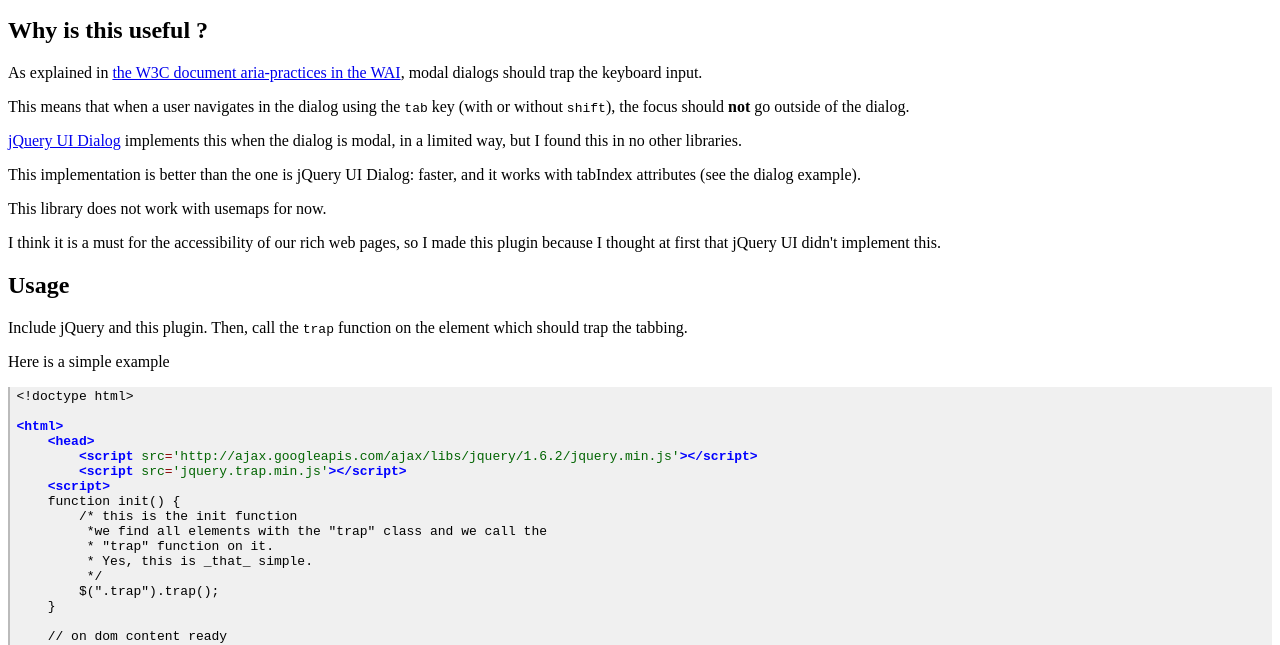
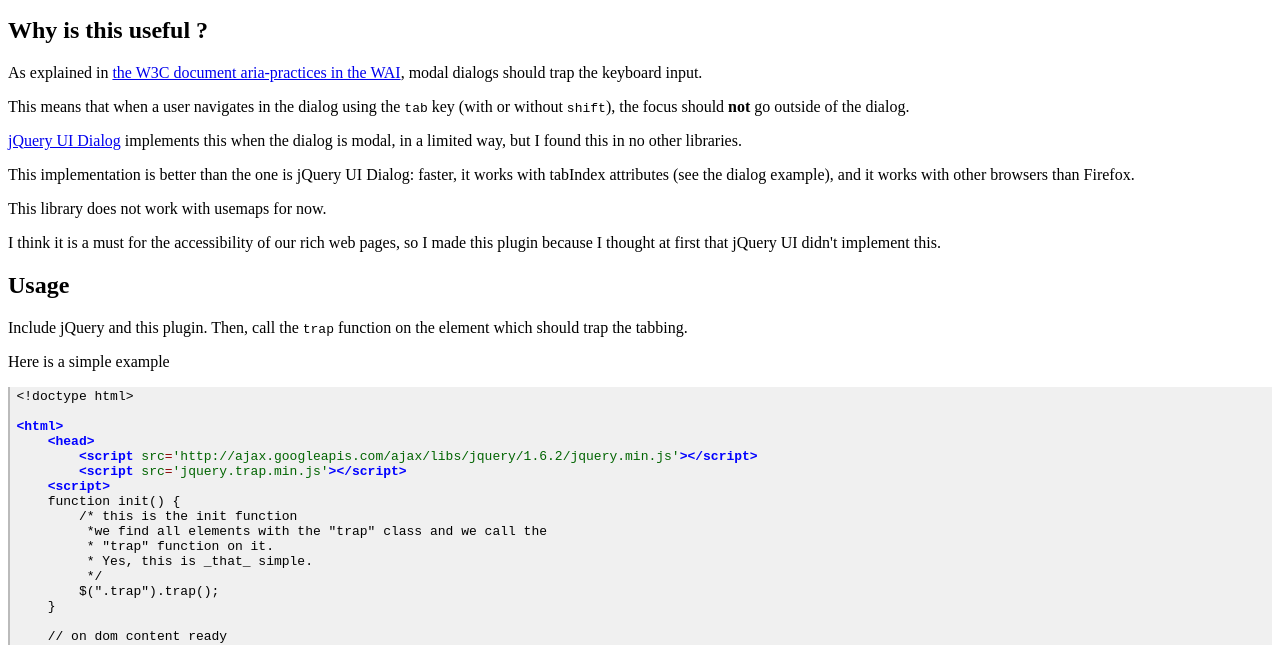
Before and after one commit to julienw/jquery-trap-input, a plain HTML site: page index.html in a window 1280 px wide. Shown: the part 101-746 px from the top of the page. Drawn offline with Linux system fonts and the light colour scheme.

Commit message:
add more explanations about jq UI

```diff
--- a/index.html
+++ b/index.html
@@ -28,8 +28,8 @@ when the dialog is modal, in a limited way, but I found this in no other
 libraries.</p>
 
 <p>This implementation is better than the one is jQuery UI
-Dialog: faster, and it works with tabIndex attributes (see the dialog
-example).</p>
+Dialog: faster, it works with tabIndex attributes (see the dialog
+example), and it works with other browsers than Firefox.</p>
 
 <p>This library does not work with usemaps for now.</p>
 
```
